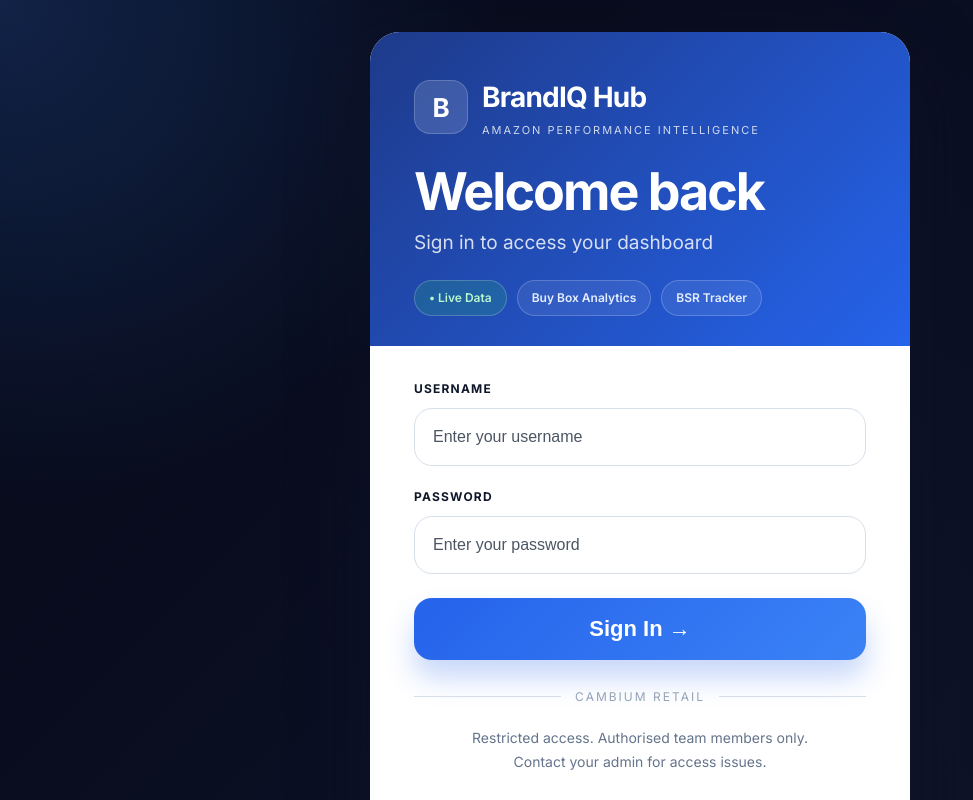
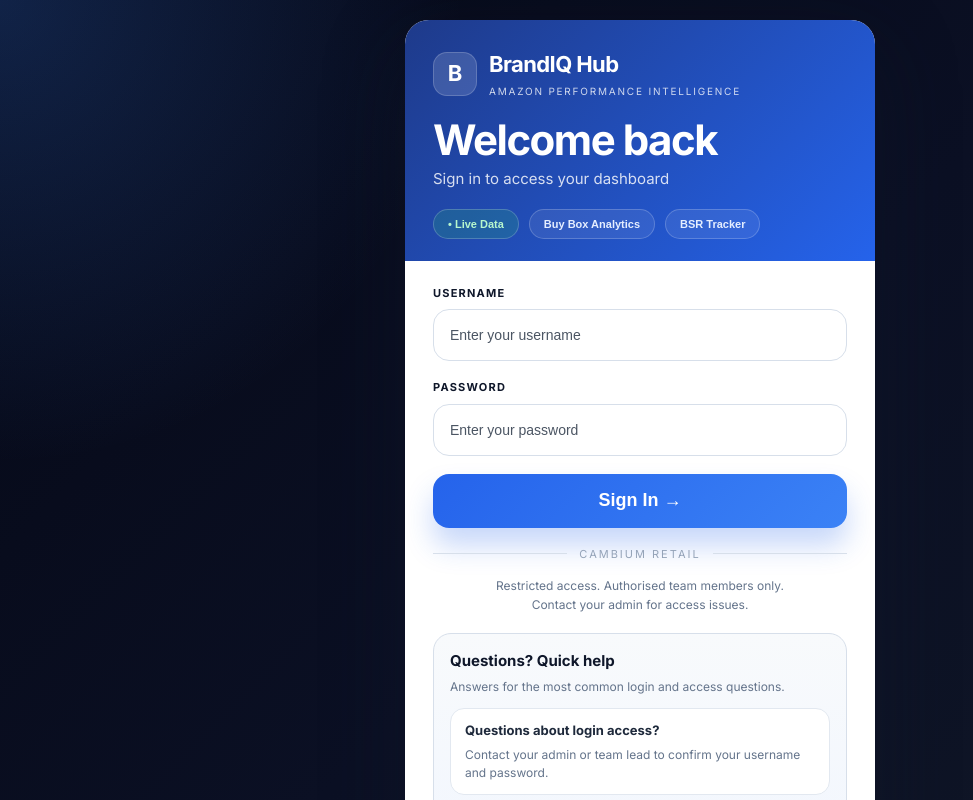
Before and after one commit to nitesh-lang/Buybox_report, a React (Vite) app: page / in a window 1280 px wide. Shown: the top 800 px of the page, without its empty margins (0-973 px from the left). Built offline with nearby package versions, Linux system fonts and the light colour scheme.

Commit message:
Tighten login UI and add fixed credentials

```diff
--- a/src/App.jsx
+++ b/src/App.jsx
@@ -1,5 +1,8 @@
 import React, { useState } from "react";
 import Dashboard from "./nexlev_ads_dashboard";
+
+const LOGIN_USERNAME = "Cambium";
+const LOGIN_PASSWORD = "office@109";
 
 const HELP_ITEMS = [
   {
@@ -20,12 +23,18 @@
   const [username, setUsername] = useState("");
   const [password, setPassword] = useState("");
   const [error, setError] = useState("");
+  const [activePill, setActivePill] = useState("Live Data");
 
   const handleSubmit = (event) => {
     event.preventDefault();
 
     if (!username.trim() || !password.trim()) {
       setError("Enter username and password.");
+      return;
+    }
+
+    if (username.trim() !== LOGIN_USERNAME || password !== LOGIN_PASSWORD) {
+      setError("Use username Cambium and password office@109.");
       return;
     }
 
@@ -39,7 +48,7 @@
         minHeight: "100vh",
         background:
           "radial-gradient(circle at top left, rgba(59,130,246,0.22), transparent 28%), linear-gradient(135deg, #050816 0%, #0B1024 48%, #111827 100%)",
-        padding: "32px 16px",
+        padding: "20px 16px",
         display: "flex",
         alignItems: "center",
         justifyContent: "center",
@@ -47,10 +56,10 @@
         fontFamily: "'Inter', 'Segoe UI', sans-serif",
       }}
     >
-      <div style={{ width: "100%", maxWidth: 540 }}>
+      <div style={{ width: "100%", maxWidth: 470 }}>
         <div
           style={{
-            borderRadius: 30,
+            borderRadius: 24,
             overflow: "hidden",
             background: "#FFFFFF",
             boxShadow: "0 28px 80px rgba(15,23,42,0.45)",
@@ -58,67 +67,76 @@
         >
           <div
             style={{
-              padding: "44px 44px 30px",
+              padding: "28px 28px 22px",
               background: "linear-gradient(135deg, #1E3A8A 0%, #2563EB 100%)",
               color: "#FFFFFF",
             }}
           >
-            <div style={{ display: "flex", alignItems: "center", gap: 14, marginBottom: 28 }}>
+            <div style={{ display: "flex", alignItems: "center", gap: 12, marginBottom: 20 }}>
               <div
                 style={{
-                  width: 54,
-                  height: 54,
-                  borderRadius: 16,
+                  width: 44,
+                  height: 44,
+                  borderRadius: 14,
                   background: "rgba(255,255,255,0.14)",
                   border: "1px solid rgba(255,255,255,0.18)",
                   display: "flex",
                   alignItems: "center",
                   justifyContent: "center",
                   fontWeight: 800,
-                  fontSize: 26,
+                  fontSize: 22,
                 }}
               >
                 B
               </div>
               <div>
-                <div style={{ fontSize: 28, fontWeight: 700, letterSpacing: -0.8 }}>BrandIQ Hub</div>
-                <div style={{ fontSize: 11, opacity: 0.78, letterSpacing: 2, marginTop: 4 }}>
+                <div style={{ fontSize: 22, fontWeight: 700, letterSpacing: -0.6 }}>BrandIQ Hub</div>
+                <div style={{ fontSize: 10, opacity: 0.78, letterSpacing: 1.8, marginTop: 3 }}>
                   AMAZON PERFORMANCE INTELLIGENCE
                 </div>
               </div>
             </div>
 
-            <div style={{ fontSize: 52, fontWeight: 800, letterSpacing: -2, lineHeight: 0.98 }}>
+            <div style={{ fontSize: 42, fontWeight: 800, letterSpacing: -1.5, lineHeight: 0.98 }}>
               Welcome back
             </div>
-            <div style={{ marginTop: 12, fontSize: 19, color: "rgba(255,255,255,0.82)" }}>
+            <div style={{ marginTop: 8, fontSize: 15, color: "rgba(255,255,255,0.82)" }}>
               Sign in to access your dashboard
             </div>
 
-            <div style={{ display: "flex", gap: 10, flexWrap: "wrap", marginTop: 22 }}>
+            <div style={{ display: "flex", gap: 10, flexWrap: "wrap", marginTop: 18 }}>
               {["Live Data", "Buy Box Analytics", "BSR Tracker"].map((item, index) => (
-                <span
+                <button
+                  type="button"
                   key={item}
+                  onClick={() => setActivePill(item)}
                   style={{
                     padding: "8px 14px",
                     borderRadius: 999,
-                    fontSize: 12,
+                    fontSize: 11,
                     fontWeight: 600,
                     border: "1px solid rgba(255,255,255,0.2)",
-                    background: index === 0 ? "rgba(34,197,94,0.18)" : "rgba(255,255,255,0.08)",
-                    color: index === 0 ? "#B7F7CD" : "#E5EEFF",
+                    background:
+                      activePill === item
+                        ? index === 0
+                          ? "rgba(34,197,94,0.18)"
+                          : "rgba(255,255,255,0.18)"
+                        : "rgba(255,255,255,0.08)",
+                    color: index === 0 && activePill === item ? "#B7F7CD" : "#E5EEFF",
+                    cursor: "pointer",
+                    outline: "none",
                   }}
                 >
                   {index === 0 ? "• " : ""}
                   {item}
-                </span>
+                </button>
               ))}
             </div>
           </div>
 
-          <div style={{ padding: "34px 44px 40px", color: "#0F172A" }}>
+          <div style={{ padding: "24px 28px 26px", color: "#0F172A" }}>
             <form onSubmit={handleSubmit}>
-              <label style={{ display: "block", fontSize: 12, fontWeight: 700, letterSpacing: 1.2, marginBottom: 10 }}>
+              <label style={{ display: "block", fontSize: 11, fontWeight: 700, letterSpacing: 1.2, marginBottom: 8 }}>
                 USERNAME
               </label>
               <input
@@ -127,18 +145,18 @@
                 placeholder="Enter your username"
                 style={{
                   width: "100%",
-                  height: 58,
-                  borderRadius: 18,
+                  height: 52,
+                  borderRadius: 16,
                   border: "1px solid #D7DFEA",
-                  padding: "0 18px",
-                  fontSize: 16,
+                  padding: "0 16px",
+                  fontSize: 14,
                   color: "#0F172A",
                   outline: "none",
-                  marginBottom: 22,
+                  marginBottom: 18,
                 }}
               />
 
-              <label style={{ display: "block", fontSize: 12, fontWeight: 700, letterSpacing: 1.2, marginBottom: 10 }}>
+              <label style={{ display: "block", fontSize: 11, fontWeight: 700, letterSpacing: 1.2, marginBottom: 8 }}>
                 PASSWORD
               </label>
               <input
@@ -148,31 +166,31 @@
                 placeholder="Enter your password"
                 style={{
                   width: "100%",
-                  height: 58,
-                  borderRadius: 18,
+                  height: 52,
+                  borderRadius: 16,
                   border: "1px solid #D7DFEA",
-                  padding: "0 18px",
-                  fontSize: 16,
+                  padding: "0 16px",
+                  fontSize: 14,
                   color: "#0F172A",
                   outline: "none",
                 }}
               />
 
               {error ? (
-                <div style={{ marginTop: 12, color: "#DC2626", fontSize: 13, fontWeight: 600 }}>{error}</div>
+                <div style={{ marginTop: 10, color: "#DC2626", fontSize: 12, fontWeight: 600 }}>{error}</div>
               ) : null}
 
               <button
                 type="submit"
                 style={{
                   width: "100%",
-                  marginTop: 24,
-                  height: 62,
-                  borderRadius: 18,
+                  marginTop: 18,
+                  height: 54,
+                  borderRadius: 16,
                   border: "none",
                   background: "linear-gradient(135deg, #2563EB 0%, #3B82F6 100%)",
                   color: "#FFFFFF",
-                  fontSize: 22,
+                  fontSize: 18,
                   fontWeight: 700,
                   cursor: "pointer",
                   boxShadow: "0 18px 28px rgba(37,99,235,0.25)",
@@ -182,13 +200,13 @@
               </button>
             </form>
 
-            <div style={{ marginTop: 28, display: "flex", alignItems: "center", gap: 14 }}>
+            <div style={{ marginTop: 18, display: "flex", alignItems: "center", gap: 12 }}>
               <div style={{ flex: 1, height: 1, background: "#D7DFEA" }} />
-              <div style={{ fontSize: 12, color: "#94A3B8", letterSpacing: 2 }}>CAMBIUM RETAIL</div>
+              <div style={{ fontSize: 11, color: "#94A3B8", letterSpacing: 2 }}>CAMBIUM RETAIL</div>
               <div style={{ flex: 1, height: 1, background: "#D7DFEA" }} />
             </div>
 
-            <div style={{ marginTop: 20, textAlign: "center", color: "#64748B", fontSize: 14, lineHeight: 1.7 }}>
+            <div style={{ marginTop: 14, textAlign: "center", color: "#64748B", fontSize: 12, lineHeight: 1.6 }}>
               Restricted access. Authorised team members only.
               <br />
               Contact your admin for access issues.
@@ -196,35 +214,35 @@
 
             <div
               style={{
-                marginTop: 28,
-                borderRadius: 22,
+                marginTop: 18,
+                borderRadius: 18,
                 border: "1px solid #D7DFEA",
                 background: "linear-gradient(180deg, #F8FAFC 0%, #EEF4FF 100%)",
-                padding: "20px 22px",
+                padding: "16px",
               }}
             >
-              <div style={{ fontSize: 17, fontWeight: 800, color: "#0F172A", marginBottom: 8 }}>
+              <div style={{ fontSize: 15, fontWeight: 800, color: "#0F172A", marginBottom: 6 }}>
                 Questions? Quick help
               </div>
-              <div style={{ fontSize: 13, color: "#64748B", marginBottom: 16 }}>
+              <div style={{ fontSize: 12, color: "#64748B", marginBottom: 12 }}>
                 Answers for the most common login and access questions.
               </div>
 
-              <div style={{ display: "grid", gap: 12 }}>
+              <div style={{ display: "grid", gap: 10 }}>
                 {HELP_ITEMS.map((item) => (
                   <div
                     key={item.question}
                     style={{
-                      borderRadius: 16,
+                      borderRadius: 14,
                       background: "#FFFFFF",
                       border: "1px solid #E2E8F0",
-                      padding: "14px 16px",
+                      padding: "12px 14px",
                     }}
                   >
-                    <div style={{ fontSize: 14, fontWeight: 700, color: "#1E293B", marginBottom: 6 }}>
+                    <div style={{ fontSize: 13, fontWeight: 700, color: "#1E293B", marginBottom: 5 }}>
                       {item.question}
                     </div>
-                    <div style={{ fontSize: 13, lineHeight: 1.6, color: "#64748B" }}>{item.answer}</div>
+                    <div style={{ fontSize: 12, lineHeight: 1.5, color: "#64748B" }}>{item.answer}</div>
                   </div>
                 ))}
               </div>
```
